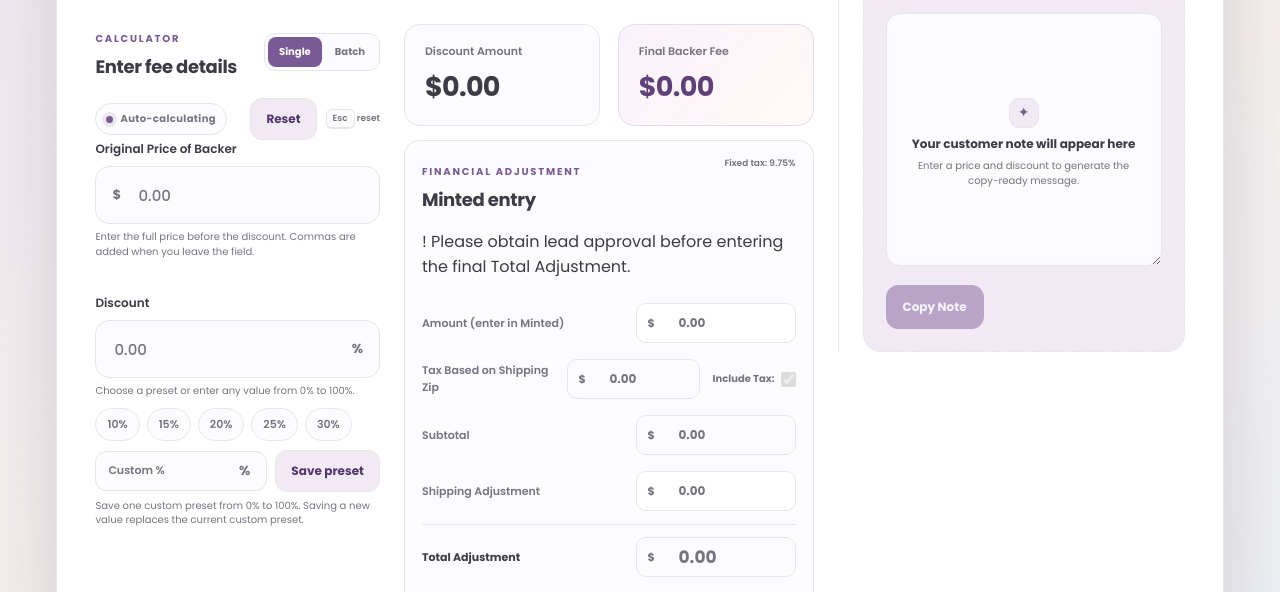
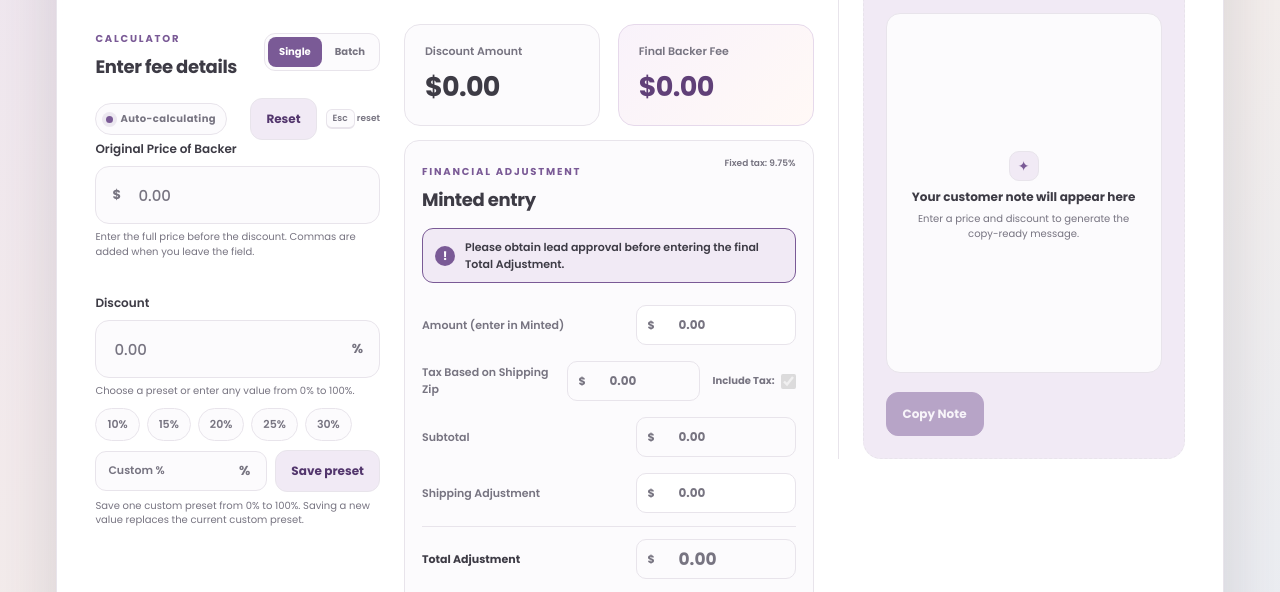
Before and after one commit to nicolelodeontv/backerfee, a website with bundled scripts: page index.html in a window 1280 px wide. Shown: the part 188-780 px from the top of the page. Built offline with nearby package versions, Linux system fonts and the light colour scheme.

Commit message:
Style auto-growing notes and approval reminders

```diff
--- a/style.css
+++ b/style.css
@@ -1479,3 +1479,41 @@ html[data-theme="dark"] .live-dot {
   box-shadow: 0 0 0 4px rgba(192, 132, 252, .18), 0 0 12px rgba(192, 132, 252, .7);
 }
 html[data-theme="dark"] .batch-adj-total { color: #f0abfc !important; }
+
+
+/* Notes grow to fit their content and approval reminders share the theme palette. */
+.note-panel textarea {
+  min-height: 360px;
+  overflow-y: hidden;
+  resize: none;
+}
+@supports (field-sizing: content) {
+  .note-panel textarea { field-sizing: content; }
+}
+
+.adjustment-callout {
+  display: flex;
+  align-items: center;
+  gap: 10px;
+  margin: 0 0 14px;
+  padding: 10px 12px;
+  border: 1px solid var(--accent);
+  border-radius: 11px;
+  background: var(--soft);
+  color: var(--ink);
+  font-size: 11px;
+  font-weight: 600;
+  line-height: 1.5;
+}
+.adjustment-callout-icon {
+  display: grid;
+  place-items: center;
+  flex: 0 0 auto;
+  width: 20px;
+  height: 20px;
+  border-radius: 50%;
+  background: var(--accent);
+  color: var(--button-text);
+  font-size: 12px;
+  font-weight: 800;
+}
```
